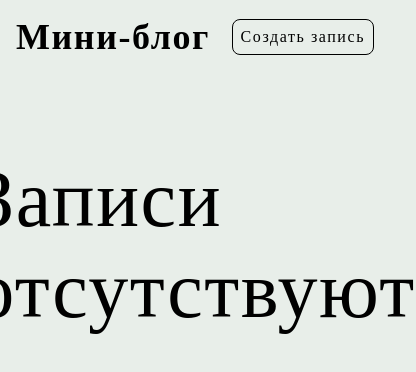
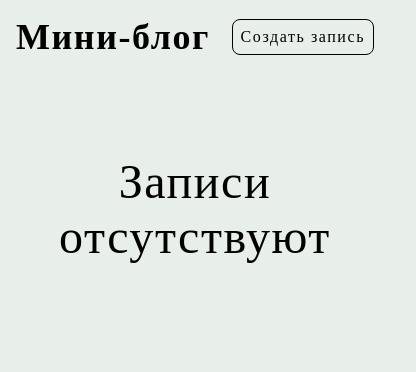
Before and after one commit to igorkondratev3/blog, a Vue app: page / in a window 390 px wide. Shown: the top 372 px of the page, 416 px wide, since content can reach past the window. Built offline with nearby package versions, Linux system fonts and the light colour scheme; a web font is replaced by a local one.

Commit message:
finally refactoring

```diff
--- a/src/components/PostPage/comments/creationForm/commentData.js
+++ b/src/components/PostPage/comments/creationForm/commentData.js
@@ -23,6 +23,7 @@ export const useCommentData = () => {
     () =>
       commentData.userName.value.trim().length > 0 &&
       commentData.userName.value.length <= 50 &&
+      commentData.userEmail.value.length <= 50 &&
       commentData.comment.value.trim().length > 0 &&
       commentData.comment.value.length <= 255
   );
--- a/src/pages/StartPage.vue
+++ b/src/pages/StartPage.vue
@@ -36,6 +36,7 @@ const posts = JSON.parse(localStorage.getItem("posts"));
   align-self: center;
   margin-top: calc(var(--base) * 0.64);
   font-size: calc(var(--base) * 0.8);
+  text-align: center;
 }
 
 @media (max-width: 1355px) {
@@ -43,4 +44,10 @@ const posts = JSON.parse(localStorage.getItem("posts"));
     justify-content: space-around;
   }
 }
+
+@media (max-width: 450px) {
+  .start-page__empty {
+    font-size: calc(var(--base) * 0.48);
+  }
+}
 </style>
```
